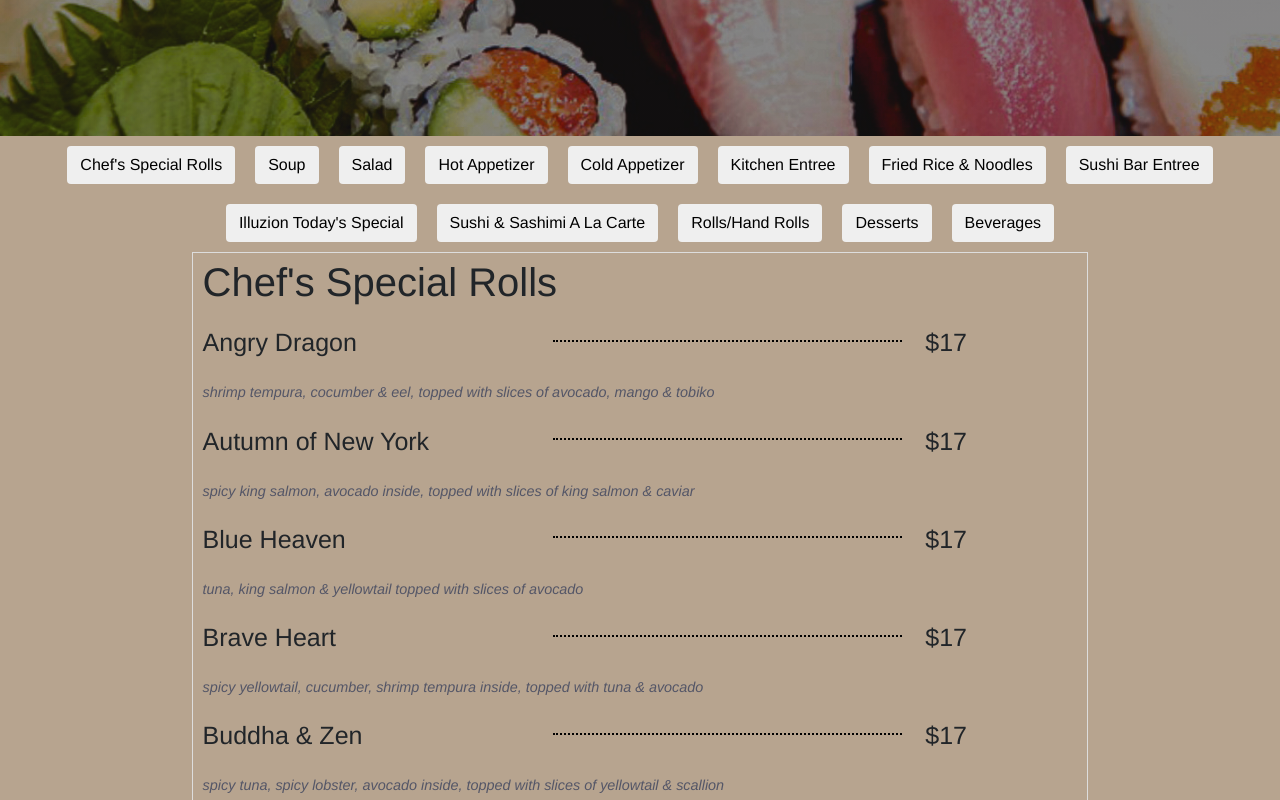
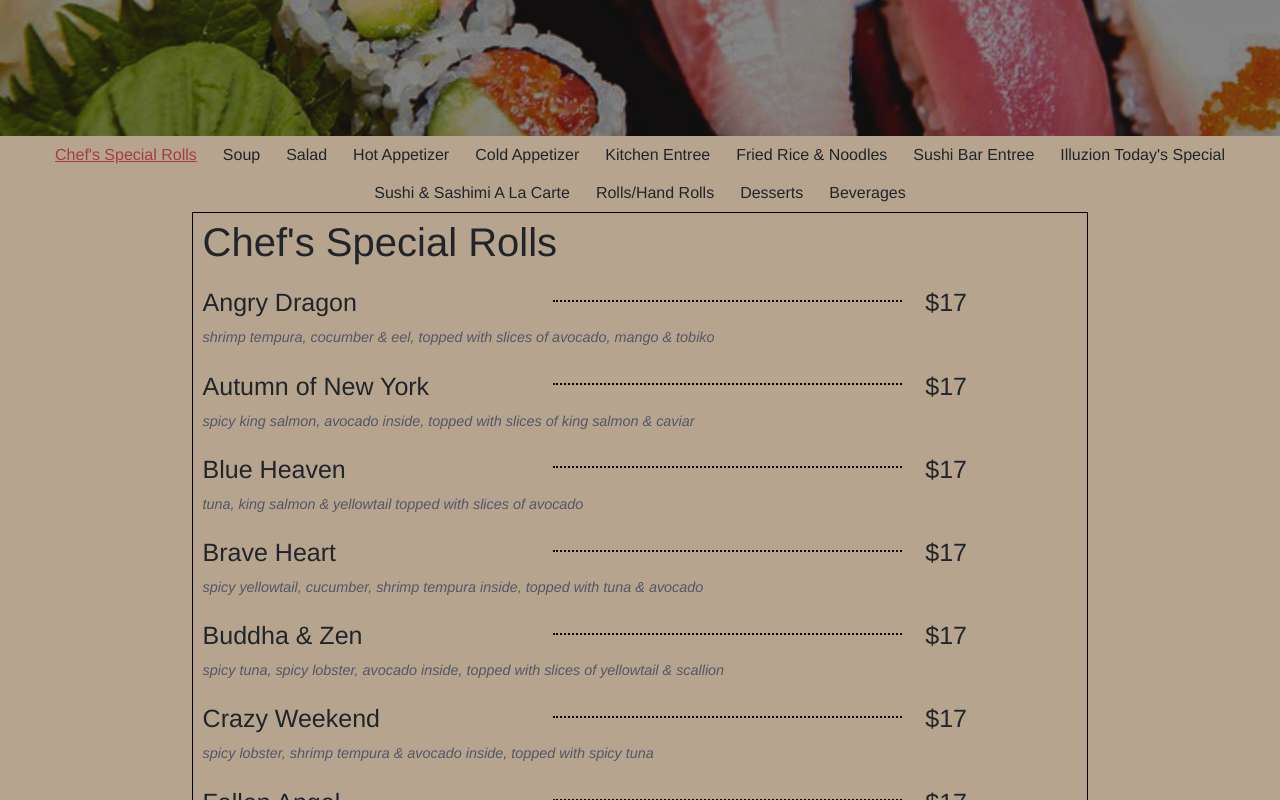
Before and after one commit to Maddieee/illuzion, an Angular app: page /menu in a window 1280 px wide. Shown: the part 540-1340 px from the top of the page. Built offline with nearby package versions, Linux system fonts and the light colour scheme.

Commit message:
update menu category view

```diff
--- a/src/app/header/header.component.html
+++ b/src/app/header/header.component.html
@@ -7,16 +7,16 @@
     <div class="collapse navbar-collapse justify-content-end" id="navbar-hamburger">
       <ul class="navbar-nav">
         <li class="nav-item">
-            <a class="nav-link" routerLinkActive="active" [routerLinkActiveOptions]="{exact: true}" routerLink="/" href="/">About</a>
+            <a class="nav-link" routerLinkActive="active" [routerLinkActiveOptions]="{exact: true}" routerLink="/">About</a>
         </li>
         <li class="nav-item">
-            <a class="nav-link" routerLinkActive="active" routerLink="/menu" href="/menu">Menu</a>
+            <a class="nav-link" routerLinkActive="active" routerLink="/menu">Menu</a>
         </li>
         <li class="nav-item">
-            <a class="nav-link" routerLinkActive="active" routerLink="/location" href="/location">Location</a>
+            <a class="nav-link" routerLinkActive="active" routerLink="/location">Location</a>
         </li>
         <li class="nav-item">
-            <a class="nav-link" routerLinkActive="active" routerLink="/contact" href="/contact">Contact</a>
+            <a class="nav-link" routerLinkActive="active" routerLink="/contact">Contact</a>
         </li>
       </ul>
     </div>
--- a/src/app/menu/menu.component.html
+++ b/src/app/menu/menu.component.html
@@ -7,7 +7,7 @@
 </section>
 <div class="menu">
     <div class="menu-categories">
-        <button *ngFor="let category of categories" type="button" class="btn btn-black" (click)="onClickCategory(category)">{{ category.name }}</button>
+        <a *ngFor="let category of categories" class="btn btn-black" (click)="onClickCategory(category)" [class.active]="selected === category" >{{ category.name }}</a>
     </div>
     <div class="container">
         <div>
--- a/src/app/menu/menu.component.scss
+++ b/src/app/menu/menu.component.scss
@@ -28,6 +28,16 @@
 .menu {
   background-color: #b7a48f;
   padding-bottom: 10px;
+  .menu-categories {
+    a:hover {
+      color: #a53e3e;
+      text-decoration: underline;
+    }
+    a.active {
+      color: #a53e3e;
+      text-decoration: underline;
+    }
+  }
 }
 
 .menu-categories {
@@ -38,8 +48,8 @@
 }
 
 .menu-notice {
-  padding-right: 15%;
-  padding-left: 15%;
+  padding-right: 20%;
+  padding-left: 20%;
 }
 
 *, *:after, *:before {
@@ -60,13 +70,17 @@
 .container {
   @include clearfix;
   width: 70%;
-  border: 1px solid #ddd;
+  border: 1px solid black;
   padding: .3em .6em;
   p {
     font-size: .9em;
     color: #545667;
     margin-bottom: 1.5em;
     font-style: italic;
+  }
+  h3 {
+    margin-top: 10px;
+    margin-bottom: 10px;
   }
 }
 
```
